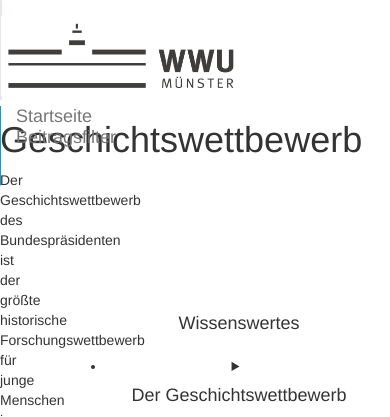
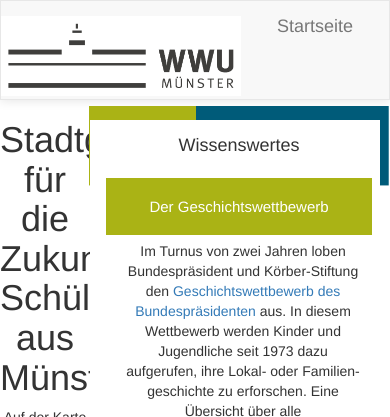
Before and after one commit to codeformuenster/schueler-geschichtswettbewerb-muenster, a Django app: page /karte/ in a window 390 px wide. Shown: the top 417 px of the page. Run offline with Django 3.2, Linux system fonts and the light colour scheme; data comes from the database, SQL or seed files in the repository; some libraries are stand-ins or nearby versions.

Commit message:
add frontpage design and markers data to all maps

```diff
--- a/Website/geschichtswettbewerb/karte/static/map.css
+++ b/Website/geschichtswettbewerb/karte/static/map.css
@@ -7,8 +7,6 @@
 }
 #map {
   width: 90%;
-  height: 75%;
-  /*background-color: #ebd5b3;*/
-  align-self: center;
-  align-content: center;
+  height: 600px;
+  margin: 0 auto;
 }
--- a/Website/geschichtswettbewerb/karte/static/startseite.css
+++ b/Website/geschichtswettbewerb/karte/static/startseite.css
@@ -1,10 +1,17 @@
-html, body, #startseite {
+html, body {
   height: 100%;
   margin: 25;
   /*background-color: #ebd5b3;*/
   text-align: center;
   align-content: center;
-  margin-right: 350px;
+}
+
+#startseite {
+/*  margin-right: 350px;*/
+}
+
+.startContent {
+  margin-right: 150px;
 }
 
 .navbar-default {
@@ -20,23 +27,21 @@
 }
 
 .sidebar {
-  height: 100%;
   width: 300px;
-  position: fixed;
+  position: absolute;
   z-index: 1;
   top: 0;
   right: 0;
   overflow-x: hidden;
   padding-top: 20px;
   padding-right: 10px;
-  align-items: center;
-  align-content: center;
-  align-self: center;
+  margin-top: 100px;
 }
 
 .sidebar div {
   padding: 6px 8px  6px 16px;
   display: block;
+  background-color: white;
 }
 
 .main {
@@ -105,3 +139,27 @@
 .details{
   display: list-item;
 }
+.resultDivTitle {
+  font-weight: 500;
+  background-color: #005b79;
+  color: white;
+  padding: 0.4rem;
+}
+
+.resultDivInformation {
+  border: 1px solid;
+  /* border-width: 20px; */
+  margin-bottom: 1.5rem;
+  border-color: #005b79;
+  border-bottom-left-radius: 1rem;
+  border-bottom-right-radius: 1rem;
+  padding: 0.4rem;
+}
+
+.resultDivInformation div {
+  text-align: left;
+}
+
+.main-content {
+      margin-right: 300px;
+}
--- a/Website/geschichtswettbewerb/karte/templates/base.html
+++ b/Website/geschichtswettbewerb/karte/templates/base.html
@@ -21,11 +21,15 @@
 </head>
 <body>
   {% include 'header.html' %}
+  <div class="main-container">
+    <div class="main-content">
+      {% block content %}{% endblock %}
+      {% block map %} {% endblock %}
+      {% block detail %} {% endblock %}
+      {% block filter %} {% endblock %}
+    </div>
   {% include 'sidebar.html' %}
-  {% block content %}{% endblock %}
-  {% block map %} {% endblock %}
-  {% block detail %} {% endblock %}
-  {% block filter %} {% endblock %}
+  </div>
   <footer>
     <div>Impressum</div>
     <div>Gefördert durch</div>
--- a/Website/geschichtswettbewerb/karte/templates/header.html
+++ b/Website/geschichtswettbewerb/karte/templates/header.html
@@ -3,5 +3,5 @@
   <img id="wwu_logo" src="{% static 'WWUMuenster_Logo_2017_rgb.jpg' %}"/>
   <img id="stadt_muenster_logo" src="{% static 'Stadtlogo46mmrgb.png' %}"/>
   <a class="navbar-brand" href="{% url 'karte:karte' %}">Startseite</a>
-  <a class="navbar-brand" href="{% url 'karte:beitraege' %}">Beitragsfilter</a>
+<!--  <a class="navbar-brand" href="{% url 'karte:beitraege' %}">Beitragsfilter</a>-->
 </nav>
--- a/Website/geschichtswettbewerb/karte/templates/index.html
+++ b/Website/geschichtswettbewerb/karte/templates/index.html
@@ -25,7 +25,8 @@
   <script src="{% static 'leaflet.markercluster.js' %}"></script>
 </head>
 <body>
-  <h1>Karte</h1>
+
+  <h1>Stadtgeschichte für die Zukunft: Schülerforschungen aus Münster</h1>
   <p>Auf der Karte sind alle Orte markiert, zu denen Beiträge geschrieben wurden.</p><body>
     <div id="map"></div>
     {{ markers|json_script:"markers-data" }}
@@ -79,7 +101,24 @@
            </tr>
          {% endfor %}
        </tbody>
-     </table>
+     </table> -->
+     {% for beitrag in filter.qs %}
+      <div class="resultDivTitle">
+        {{ beitrag.signatur }}  - {{ beitrag.titel }}
+      </div>
+      <div class="resultDivInformation">
+        <div>{% for autor in beitrag.autorin_set.all %}
+          {{ autor }}, {% for x in autor.autorinschule_set.all %}
+            {{ x.jahrgangsstufe }}
+            {% endfor %}, {{ autor.schule.all|join:", "}}
+        {% endfor %}</div>
+        <div>{{ beitrag.typ.all|join:", " }},  {{ beitrag.umfang }}</div>
+
+      </div>
+     {% empty %}
+
+     {% endfor %}
+
   </details>
 </div>
 
--- a/Website/geschichtswettbewerb/karte/templates/sidebar.html
+++ b/Website/geschichtswettbewerb/karte/templates/sidebar.html
@@ -1,30 +1,75 @@
 {% load static %}
+<head>
+<style>
+.collapsible {
+  background-color: #aab315;
+  color: white;
+  cursor: pointer;
+  padding: 18px;
+  width: 100%;
+  border: none;
+  text-align: center;
+  outline: none;
+  font-size: 15px;
+}
+
+.active, .collapsible:hover {
+  background-color: #aab315;
+}
+
+.content {
+  padding: 0 18px;
+  display: none;
+  overflow: hidden;
+  background-color: white;
+}
+</style>
+</head>
+
+<body>
 <div  class='sidebar'>
   <div>
     <h4>Wissenswertes</h4>
   </div>
   <div>
-    <details>
-      <summary><h4>Der Geschichtswettbewerb</h4></summary>
+  <button type="button" class="collapsible">Der Geschichtswettbewerb</button>
+  <div class="content">
     <p>
       Im Turnus von zwei Jahren loben Bundespräsident und Körber-Stiftung den <a href=https://www.koerber-stiftung.de/geschichtswettbewerb>Geschichtswettbewerb des Bundespräsidenten</a> aus. In diesem Wettbewerb werden Kinder und Jugendliche seit 1973 dazu aufgerufen, ihre Lokal- oder Familien-geschichte zu erforschen. Eine Übersicht über alle Wettbewerbsthemen gibt es <a href={% url 'karte:wettbewerbe' %}> hier</a>.
     </p>
-    </details>
+  </div>
   </div>
   <div>
-    <details>
-      <summary><h4>Die Schülerforschungen</h4></summary>
+    <button type="button" class="collapsible">Die Schülerforschungen</button>
+    <div class="content">
     <p>
       In keiner anderen Stadt haben seit 1973 so viele Kinder und Jugendliche am Geschichtswettbewerb des Bundespräsidenten teilgenommen, wie in Münster. In den letzten knapp 50 Jahren entstanden hier rund 1.700 Arbeiten, die auch historische Themen für die Stadtgeschichte neu erschlossen haben. Das <a href=https://stadt-muenster.de/archiv>Stadtarchiv Münster</a> sammelt und archiviert diese Schülerarbeiten in seinem Lesesaal, wo sie einen einzigartigen Quellenkorpus zur Stadtgeschichtsforschung bilden.
     </p>
-    </details>
+  </div>
   </div>
   <div>
-    <details>
-      <summary><h4>Das Projekt</h4></summary>
+    <button type="button" class="collapsible">Das Projekt</button>
+    <div class="content">
     <p>
       Gemeinsam mit dem <a href=https://stadt-muenster.de/archiv>Stadtarchiv Münster</a> hat das <a href=https://www.uni-muenster.de/Geschichte/hist-dida/>Institut für Didaktik der Geschichte</a> an der WWU die Beiträge, die Münsteraner Kinder und Jugendliche im Geschichtswettbewerb einreichen, erfasst. Im Rahmen des <a href=https://muensterhack.de/>Münster Hack 2020</a> und in Zusammenarbeit mit dem <a href=https://www.ercis.org/>European Research Center for Information Systems</a> wurde so eine einzigartige Datenbank erarbeitet, die zeigt, wie sich Münsteraner Kinder und Jugendliche mit ihren Beiträgen zum Geschichtswettbewerb in die Erforschung der eigenen Stadtgeschichte einbringen.
     </p>
-    </details>
   </div>
   </div>
+  <script>
+  var coll = document.getElementsByClassName("collapsible");
+  var i;
+
+  for (i = 0; i < coll.length; i++) {
+    coll[i].addEventListener("click", function() {
+      this.classList.toggle("active");
+      var content = this.nextElementSibling;
+      if (content.style.display === "block") {
+        content.style.display = "none";
+      } else {
+        content.style.display = "block";
+      }
+    });
+  }
+  </script>
+</div>
+</body>
```
Also changed, not shown: other parts of Website/geschichtswettbewerb/karte/static/startseite.css (+30 -1 lines), other parts of Website/geschichtswettbewerb/karte/templates/index.html (+35 -14 lines), Website/geschichtswettbewerb/karte/templates/beitrag_filter.html (+7 -3 lines), Website/geschichtswettbewerb/karte/templates/competition_detail.html (+5 -2 lines), Website/geschichtswettbewerb/karte/filters.py (line endings or trailing spaces). Lines whose indentation alone changed are shown as unchanged.
